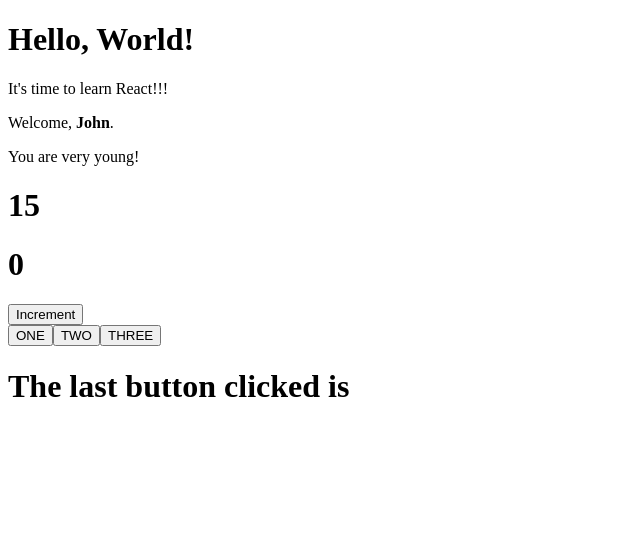
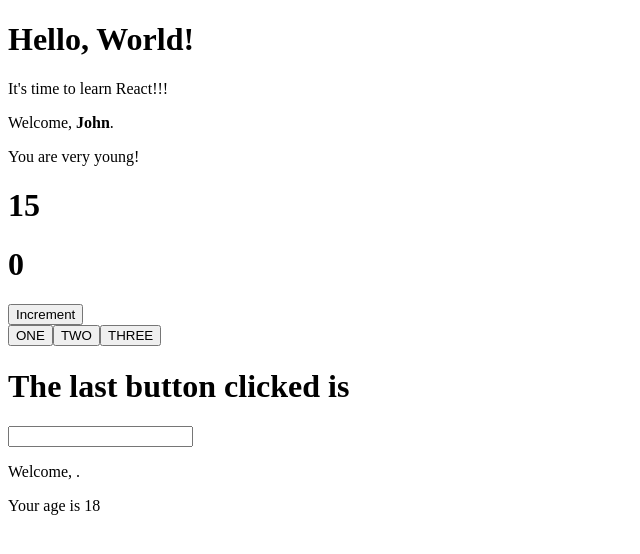
Before and after one commit to peppecaliri/Exercises-Develhope, a React (Create React App) app in the folder React/my-app/: page / in a window 1280 px wide. Shown: the top 554 px of the page, without its empty margins (0-640 px from the left). Built offline with nearby package versions, Linux system fonts and the light colour scheme.

Commit message:
Exercise 18

```diff
--- a/React/my-app/src/App.js
+++ b/React/my-app/src/App.js
@@ -4,6 +4,7 @@
 import Counter from "./Counter";
 import ClickCounter from "./ClickCounter";
 import ClickTracker from "./ClickTracker";
+import InteractiveWelcome from "./InteractiveWelcome";
 
 class App extends React.Component {
   render() {
@@ -14,6 +15,8 @@
         <Counter />
         <ClickCounter />
         <ClickTracker />
+
+        <InteractiveWelcome />
       </div>
     );
   }
--- /dev/null
+++ b/React/my-app/src/InteractiveWelcome.js
@@ -0,0 +1,30 @@
+/* Create an InteractiveWelcome component that renders an input tag and the Welcome component.
+Pass the current content of the input tag to the name prop of the Welcome component.
+The input tag should be a controlled component.
+*/
+
+import React from "react";
+import Welcome from "./Welcome";
+
+class InteractiveWelcome extends React.Component {
+  state = {
+    name: "",
+  };
+
+  handleInputName = (event) => {
+    this.setState({
+      name: event.target.value,
+    });
+  };
+
+  render() {
+    return (
+      <div>
+        <input onChange={this.handleInputName} type="text" />
+        <Welcome name={this.state.name} />
+      </div>
+    );
+  }
+}
+
+export default InteractiveWelcome;
```
Also changed, not shown: React/my-app/src/exercise17.md (deleted, +0 -1 lines), React/my-app/src/exercise18.md (added, +1 -0 lines).
